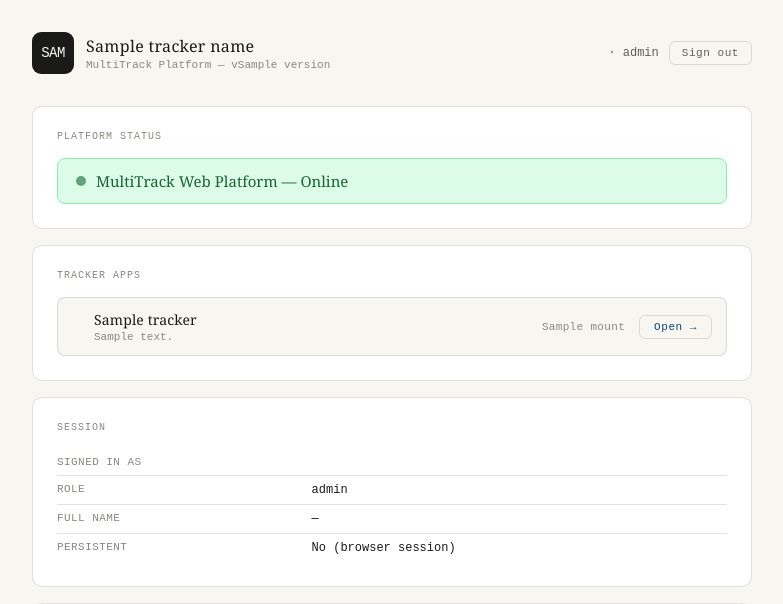
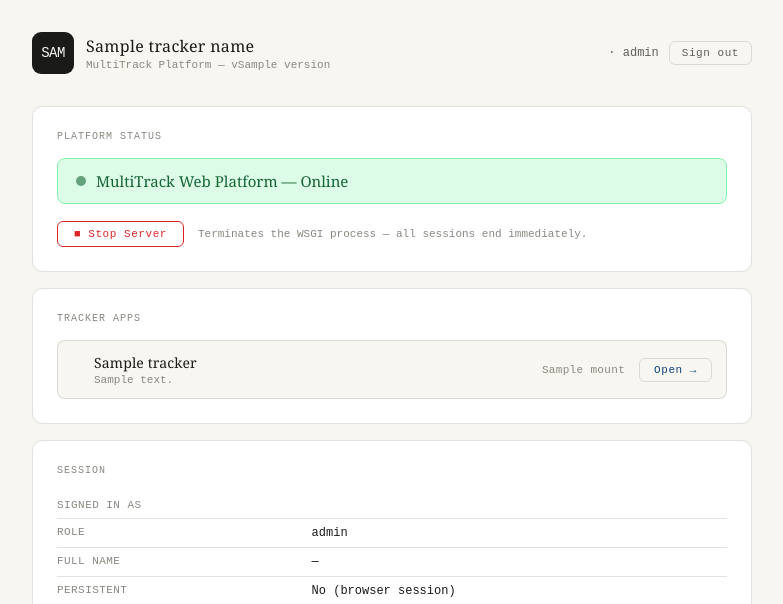
Before and after one commit to wbgroupmgr/pyMultiTaskWS, a Python web app: template adminTracker/templates/home.html in a window 1280 px wide. Shown: the top 604 px of the page, without its empty margins (248-1031 px from the left). Run offline with Jinja, Linux system fonts and the light colour scheme; the template is opened without the code that fills it: most values are stand-ins (such as "Sample title", 1, 10 or a date in 2020).

Commit message:
feat: add StopWeb action to adminTracker
POST /admin/stop sends SIGTERM to the WSGI process. Home page gains a
"Stop Server" button (Platform Status card) with a JS confirm dialog.

FIXME block in stop_web() documents the future async 2-minute shutdown
notification design: iterate registry.TRACKERS, POST /notify/shutdown
to each, sleep 120s, then kill — so active users get a warning banner.

Co-Authored-By: Claude Sonnet 4.6 <noreply@anthropic.com>

```diff
--- a/adminTracker/templates/home.html
+++ b/adminTracker/templates/home.html
@@ -154,6 +154,17 @@
     }
     .info-table td:last-child { font-family: var(--mono); font-size: 12px; }
 
+    /* ── Stop server ── */
+    .stop-row { display: flex; align-items: center; gap: 14px; margin-top: 1rem; }
+    .btn-stop {
+      font-family: var(--mono); font-size: 11px; letter-spacing: 0.05em;
+      padding: 6px 16px; border-radius: 6px; cursor: pointer;
+      background: none; border: 0.5px solid #dc2626; color: #dc2626;
+      transition: background .12s, color .12s;
+    }
+    .btn-stop:hover { background: #dc2626; color: #fff; }
+    .stop-hint { font-family: var(--mono); font-size: 11px; color: var(--ink-faint); }
+
     /* ── Footer ── */
     .footer {
       max-width: 720px; margin: 2rem auto 0;
@@ -185,6 +196,13 @@
       <div class="status-badge">
         <span class="status-dot"></span>
         MultiTrack Web Platform — Online
+      </div>
+      <div class="stop-row">
+        <form method="POST" action="{{ url_for('stop_web') }}"
+              onsubmit="return confirm('Stop the web server? All active sessions will be terminated.');">
+          <button type="submit" class="btn-stop">&#9632; Stop Server</button>
+        </form>
+        <span class="stop-hint">Terminates the WSGI process — all sessions end immediately.</span>
       </div>
     </div>
 
```
Also changed, not shown: adminTracker/app.py (+29 -1 lines).
